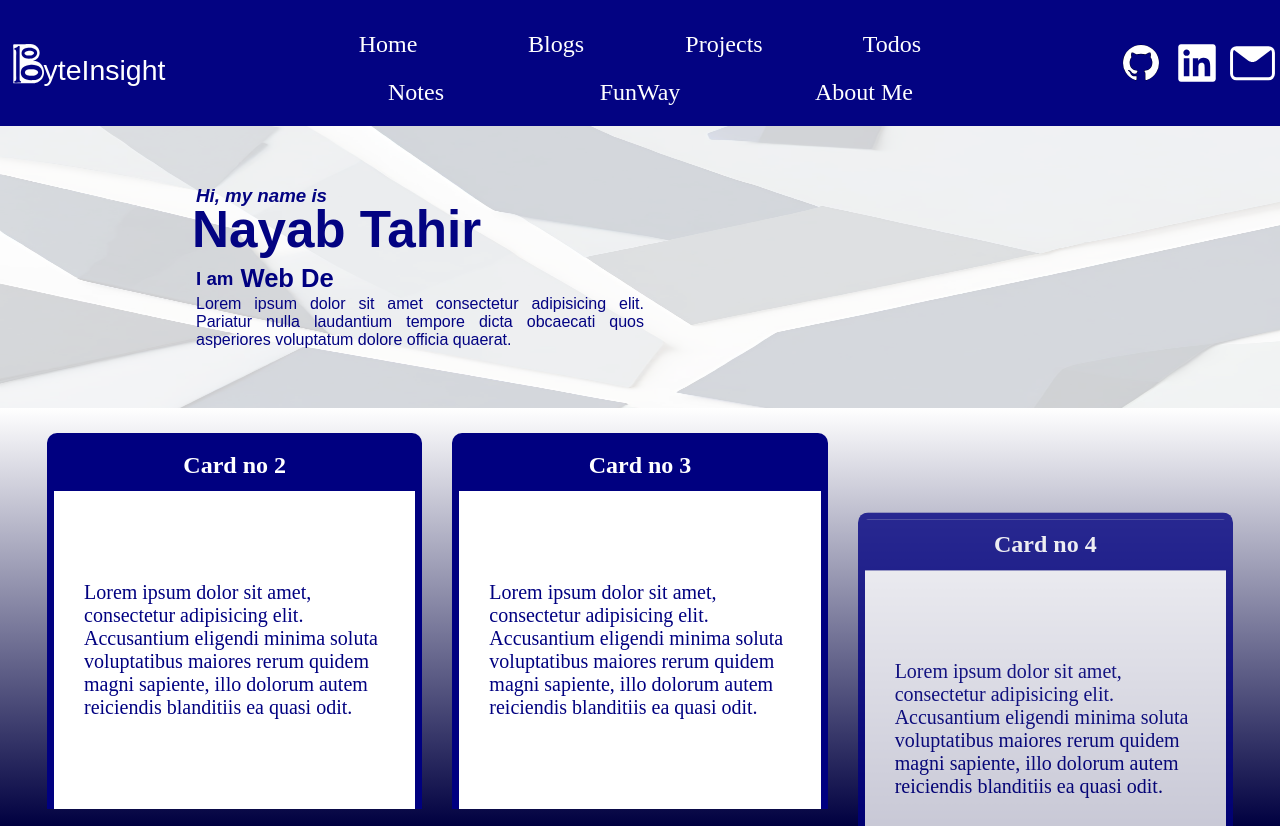
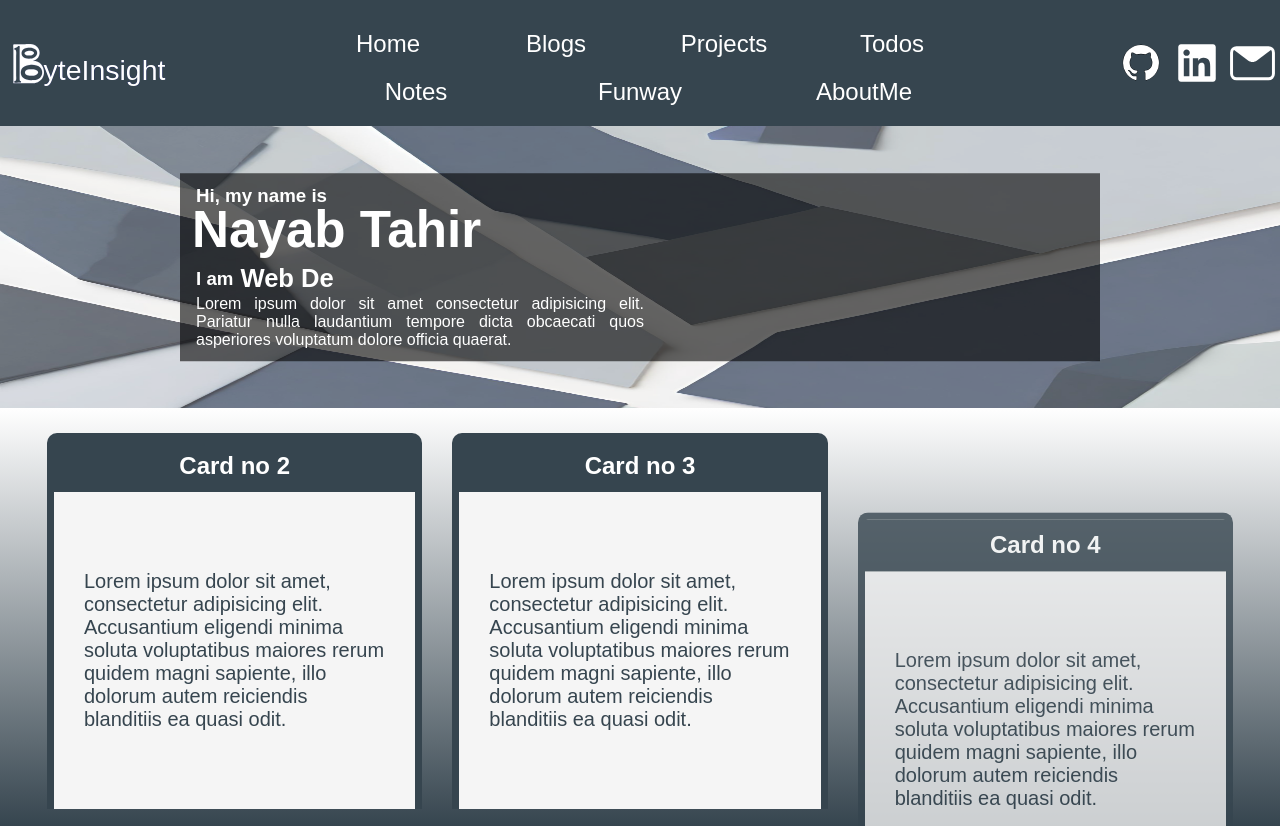
Before and after one commit to Nayab-Tahir/ByteInsight, a React (Create React App) app: page / in a window 1280 px wide. Built offline with nearby package versions, Linux system fonts and the light colour scheme.

Commit message:
Improved UI

```diff
--- a/src/components/Background/Background.js
+++ b/src/components/Background/Background.js
@@ -35,7 +35,9 @@ const Background = () => {
       } else {
         clearInterval(typeErase);
         setTimeout(() => {
-          setTextIndex((prevTextIndex) => (prevTextIndex + 1) % textArray.length);
+          setTextIndex(
+            (prevTextIndex) => (prevTextIndex + 1) % textArray.length
+          );
           setIsTyping(true);
           setInterval(typeErase);
         }, 500);
@@ -49,9 +51,7 @@ const Background = () => {
     <div className={classes.background}>
       <img src={Image} alt="" className={classes.image} />
       <div className={classes.intro}>
-        <h3 className={classes.greetings}>
-          <i>Hi, my name is</i>
-        </h3>
+        <h3 className={classes.greetings}>Hi, my name is</h3>
         <h1 className={classes.name}>Nayab Tahir</h1>
         <h3 className={classes.introHead}>
           I am
--- a/src/components/Background/Background.module.css
+++ b/src/components/Background/Background.module.css
@@ -13,7 +13,7 @@
   z-index: 1;
   width: 100%;
   height: 100%;
-  opacity: 0.2;
+  opacity: 0.7;
 }
 
 .intro {
@@ -21,11 +21,10 @@
   top: 50%;
   left: 50%;
   transform: translate(-50%, -50%);
-  /* text-align: center; */
-  color: #030382;
+  background: rgba(0, 0, 0, 0.6);
+  color: white;
+  padding: 12px;
   font-family: sans-serif;
-  /* font-weight: bold;
-    font-size: 4vw; */
   width: 70%;
   margin: 0;
 }
@@ -66,8 +65,7 @@
 
 .typingContainer {
   position: relative;
-  /* font-size: 24px; */
-  color: navy;
+  color:  #FFFFFF;
   white-space: nowrap;
   overflow: hidden;
 }
@@ -96,6 +94,6 @@
   display: inline-block;
   width: 10px;
   height: 2vw;
-  background-color: navy;
+  background-color:  #FFFFFF;
   animation: cursorBlink 1s step-end infinite;
 }
--- a/src/components/Header/Header.module.css
+++ b/src/components/Header/Header.module.css
@@ -4,7 +4,7 @@
     left: 0;
     width: 100%;
     padding: 10px 0;
-    background-color: #030382;
+    background-color: #36454F;
     color: white;
     z-index: 100;
     display: flex;
--- a/src/components/Header/Navigation/Navigation.js
+++ b/src/components/Header/Navigation/Navigation.js
@@ -9,8 +9,8 @@ const Navigation = () => {
                 <li>Projects</li>
                 <li>Todos</li>
                 <li>Notes</li>
-                <li>FunWay</li>
-                <li>About Me</li>
+                <li>Funway</li>
+                <li>AboutMe</li>
             </ul>
         </nav>
     );
--- a/src/components/Header/Navigation/Navigation.module.css
+++ b/src/components/Header/Navigation/Navigation.module.css
@@ -13,6 +13,7 @@
     height: 3rem;
     width: 98px;
     justify-content: center;
+    font-family: sans-serif;
     font-size: 1.5rem;
     display: flex;
     align-items: center;
--- a/src/components/Home/HomeContent.module.css
+++ b/src/components/Home/HomeContent.module.css
@@ -1,6 +1,6 @@
 .homeContentSection{
     width: 100%;
-    background: linear-gradient(to bottom, #FFFFFF, #000040);
+    background: linear-gradient(to bottom, #FFFFFF, #36454F);
 }
 
 .homeCardsContainer{
@@ -13,28 +13,29 @@
 .homeCard{
     width: 31%;
     height: 369px;
-    background-color: white;
-    border: 7px solid navy;
+    background-color: #F5F5F5;
+    border: 7px solid #36454F;
     border-bottom: 0;
     border-radius: 10px 10px 0 0;
     display: flex;
     flex-direction: column;
     justify-content: space-between;
     margin: 0 15px;
+    font-family: sans-serif;
 }
 
 .homeCardTitle{
     margin: 0;
     padding: 12px 0;
     text-align: center;
-    background-color: navy;
+    background-color: #36454F;
     color: white;
 }
 
 .homeCardBody{
     margin: auto 30px;
     font-size: 20px;
-    color: navy;
+    color:  #36454F;
 }
 
 @keyframes removeCard0 {
```
